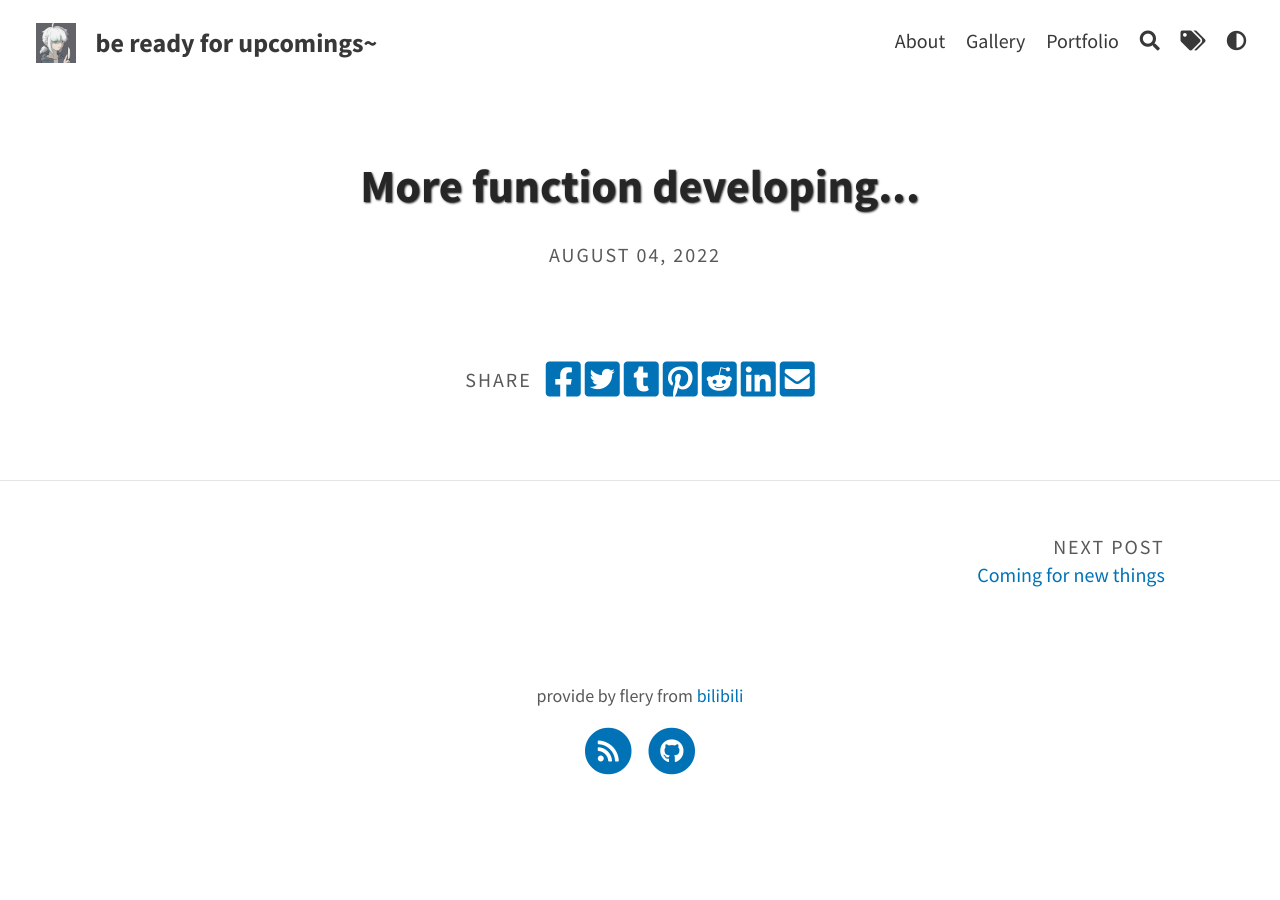
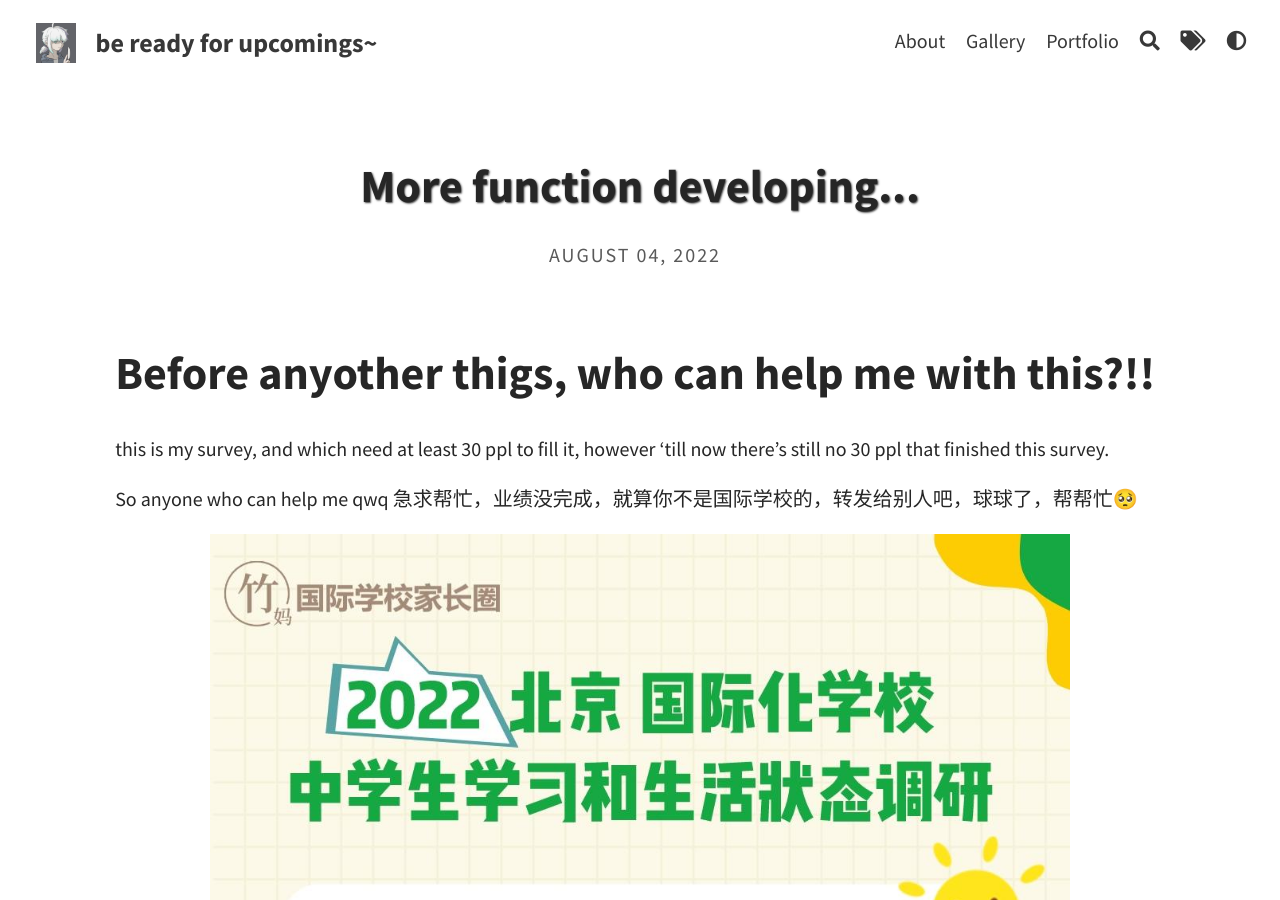
Before and after one commit to fleryC/fleryc.github.io, a Jekyll site: the page built from _posts/2022-8-4-more-work.md, in a window 1280 px wide and 900 px high. Built offline with Jekyll 4.4.1, drawn with Linux system fonts in a browser that asks for light colours; comment, search, counter and statistics services are not loaded.

Commit message:
Update new post

```diff
--- a/_posts/2022-8-4-more-work.md
+++ b/_posts/2022-8-4-more-work.md
@@ -3,3 +3,11 @@ layout: post
 title: More function developing...
 author: flery
 ---
+# Before anyother thigs, who can help me with this?!!
+
+this is my survey, and which need at least 30 ppl to fill it, however 'till now there's still no 30 ppl that finished this survey.
+
+So anyone who can help me qwq
+急求帮忙，业绩没完成，就算你不是国际学校的，转发给别人吧，球球了，帮帮忙🥺
+
+![](/assets/img/mysurvey.jpeg)
```
Also changed, not shown: assets/img/mysurvey.jpeg (added).
